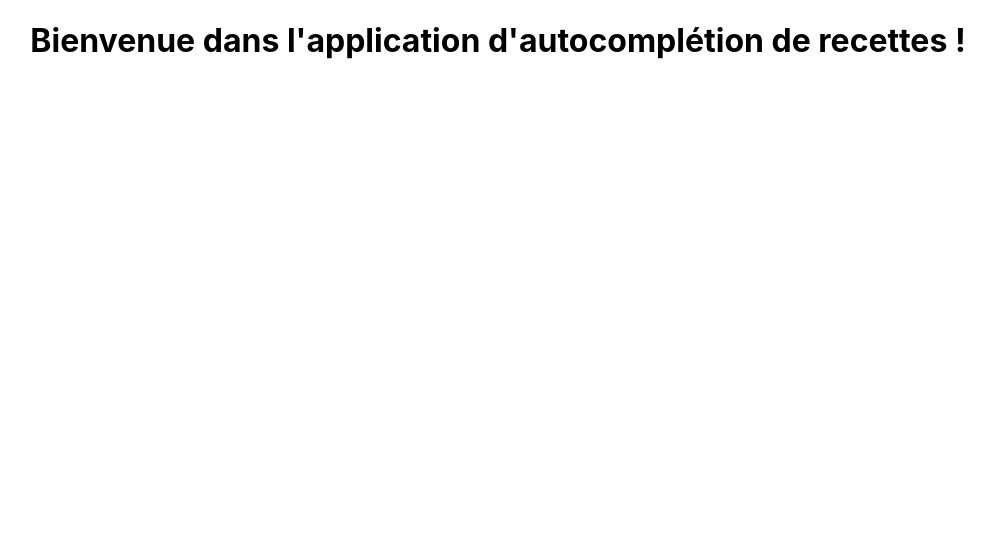
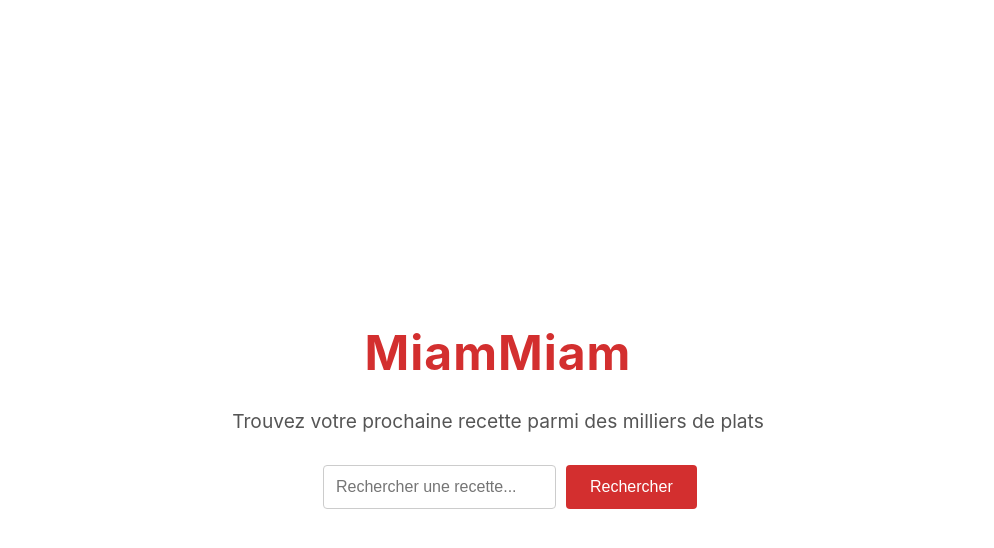
Before and after one commit to enzo-cys/runtrackReact, a React (Create React App) app in the folder autocompletion-recettes/: page / in a window 1280 px wide. Shown: the top 548 px of the page, without its empty margins (142-1136 px from the left). Built offline with nearby package versions, Linux system fonts and the light colour scheme.

Commit message:
Job 01 - Page d'accueil et barre de recherche basique

```diff
--- a/autocompletion-recettes/package.json
+++ b/autocompletion-recettes/package.json
@@ -9,6 +9,7 @@
     "@testing-library/user-event": "^13.5.0",
     "react": "^19.2.3",
     "react-dom": "^19.2.3",
+    "react-router-dom": "^7.12.0",
     "react-scripts": "5.0.1",
     "web-vitals": "^2.1.4"
   },
--- a/autocompletion-recettes/src/App.js
+++ b/autocompletion-recettes/src/App.js
@@ -1,10 +1,17 @@
+
 import './App.css';
+import { BrowserRouter, Routes, Route } from 'react-router-dom';
+import Home from './components/Home';
+
 
 function App() {
   return (
-    <div className="App">
-      <h1>Bienvenue dans l'application d'autocomplétion de recettes !</h1>
-    </div>
+    <BrowserRouter>
+      <Routes>
+        <Route path="/" element={<Home />} />
+        {/* Route de recherche à compléter plus tard */}
+      </Routes>
+    </BrowserRouter>
   );
 }
 
--- /dev/null
+++ b/autocompletion-recettes/src/components/Home.css
@@ -0,0 +1,22 @@
+.home-container {
+  min-height: 100vh;
+  display: flex;
+  flex-direction: column;
+  justify-content: center;
+  align-items: center;
+  background: #fff;
+}
+
+.home-title {
+  color: #d32f2f;
+  font-size: 3rem;
+  margin-bottom: 0.5rem;
+  font-weight: bold;
+  letter-spacing: 1px;
+}
+
+.home-subtitle {
+  color: #555;
+  font-size: 1.2rem;
+  margin-bottom: 2rem;
+}
--- /dev/null
+++ b/autocompletion-recettes/src/components/Home.js
@@ -0,0 +1,15 @@
+import React from 'react';
+import SearchBar from './SearchBar';
+import './Home.css';
+
+function Home() {
+  return (
+    <div className="home-container">
+      <h1 className="home-title">MiamMiam</h1>
+      <p className="home-subtitle">Trouvez votre prochaine recette parmi des milliers de plats</p>
+      <SearchBar />
+    </div>
+  );
+}
+
+export default Home;
--- /dev/null
+++ b/autocompletion-recettes/src/components/SearchBar.css
@@ -0,0 +1,35 @@
+.search-form {
+  display: flex;
+  gap: 10px;
+  width: 350px;
+  margin: 0 auto;
+}
+
+.search-form input {
+  flex: 1;
+  padding: 12px;
+  font-size: 16px;
+  border: 1px solid #ccc;
+  border-radius: 4px;
+  outline: none;
+  transition: border 0.2s;
+}
+
+.search-form input:focus {
+  border: 1.5px solid #d32f2f;
+}
+
+.search-form button {
+  padding: 12px 24px;
+  background-color: #d32f2f;
+  color: #fff;
+  border: none;
+  border-radius: 4px;
+  font-size: 16px;
+  cursor: pointer;
+  transition: background 0.2s;
+}
+
+.search-form button:hover {
+  background-color: #b71c1c;
+}
--- /dev/null
+++ b/autocompletion-recettes/src/components/SearchBar.js
@@ -0,0 +1,29 @@
+import React, { useState } from 'react';
+import { useNavigate } from 'react-router-dom';
+import './SearchBar.css';
+
+function SearchBar() {
+  const [query, setQuery] = useState('');
+  const navigate = useNavigate();
+
+  const handleSubmit = (e) => {
+    e.preventDefault();
+    if (query.trim()) {
+      navigate(`/search?q=${encodeURIComponent(query)}`);
+    }
+  };
+
+  return (
+    <form className="search-form" onSubmit={handleSubmit}>
+      <input
+        type="text"
+        placeholder="Rechercher une recette..."
+        value={query}
+        onChange={e => setQuery(e.target.value)}
+      />
+      <button type="submit">Rechercher</button>
+    </form>
+  );
+}
+
+export default SearchBar;
```
Also changed, not shown: 1 other file (tests, documents, lock files or other folders).
